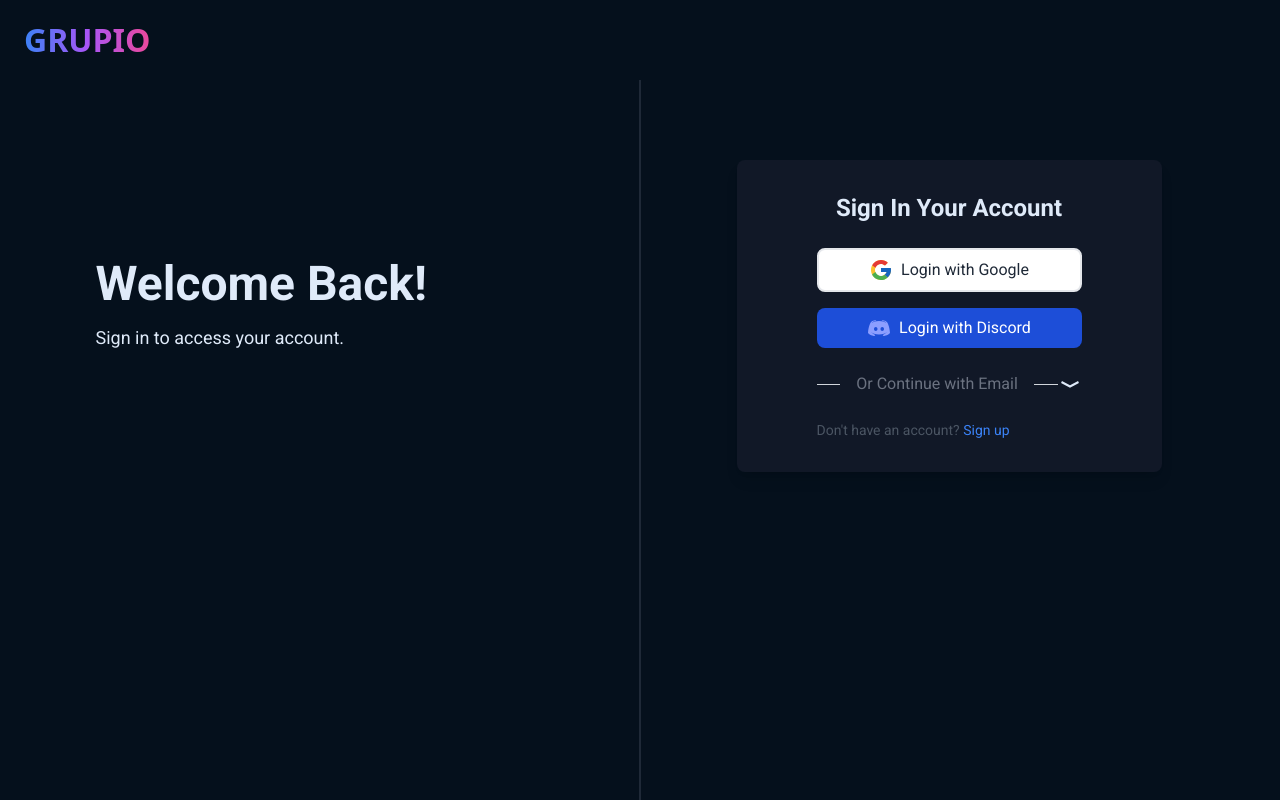
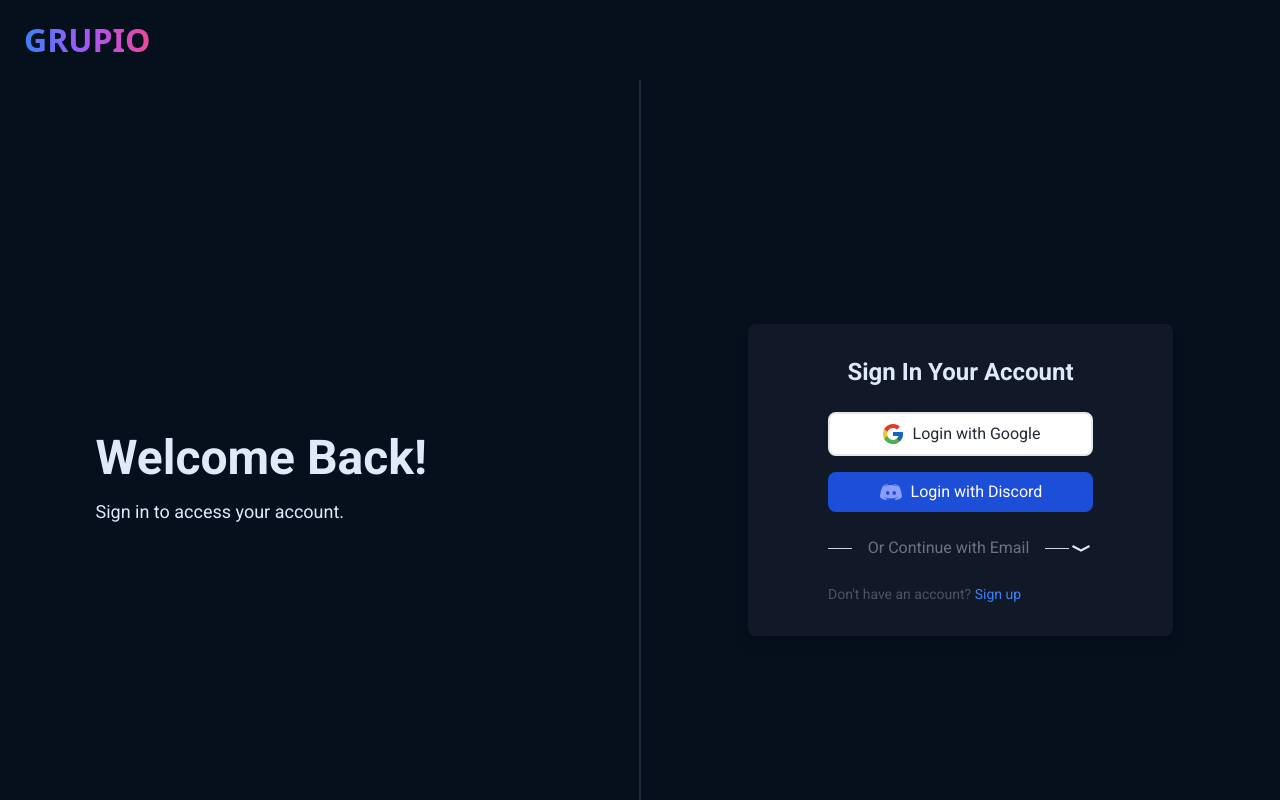
Before and after one commit to anant223/Eventopedia, a React (Vite) app: page /auth in a window 1280 px wide. Shown: the top 800 px of the page. Built offline with nearby package versions, Linux system fonts and the light colour scheme; a web font is replaced by a local one.

Commit message:
fixing auth layout

```diff
--- a/src/pages/Auth.jsx
+++ b/src/pages/Auth.jsx
@@ -11,7 +11,7 @@ const Auth = () => {
         initial={{ opacity: 0, y: 40 }}
         animate={{ opacity: 1, y: 0 }}
         transition={{ duration: 0.8, delay: 0.2, ease: easeIn }}
-        className="w-1/2 lg:flex hidden max-w-md mx-auto py-[180px] text-text flex-col"
+        className="w-1/2 lg:flex hidden max-w-md mx-auto text-text flex-col justify-center"
       >
         <h1 className="text-5xl font-bold mb-4">Welcome Back!</h1>
         <p className="text-lg">Sign in to access your account.</p>
@@ -21,7 +21,7 @@ const Auth = () => {
         initial={{ opacity: 0, y: 40 }}
         animate={{ opacity: 1, y: 0 }}
         transition={{ duration: 0.8, delay: 0.2, ease: easeIn }}
-        className="w-full mx-auto max-w-md sm:pt-[80px]"
+        className="w-full mx-auto max-w-md flex justify-center items-center"
       >
         <Login />
       </motion.div>
```
